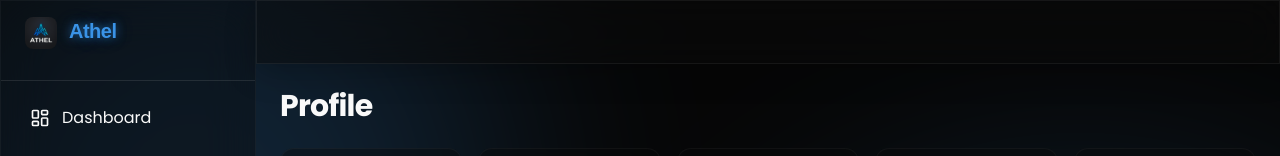
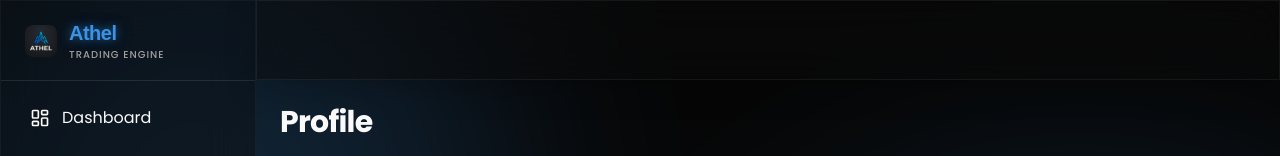
Before and after one commit to hifzh4n/Athel, a Next.js app: page /profile in a window 1280 px wide. Shown: the top 156 px of the page. Built offline with nearby package versions, Linux system fonts and the light colour scheme; no server answers; the database is empty; a web font is replaced by a local one.

Commit message:
style: align header and sidebar heights to h-20 and restore description

```diff
--- a/src/components/layout/header.tsx
+++ b/src/components/layout/header.tsx
@@ -28,11 +28,12 @@ export function Header() {
   }, [unlockAudio]);
 
   return (
-    <header className="h-16 md:h-16 flex items-center justify-between px-4 md:px-6 glass border-b sticky top-0 z-40">
+    <header className="h-20 flex items-center justify-between px-4 md:px-6 glass border-b sticky top-0 z-40 shrink-0">
       <div className="md:hidden flex items-center gap-2">
-        <img src="/logo.png" alt="Athel Logo" className="w-7 h-7 rounded object-contain" />
-        <div className="flex flex-col flex-1">
-          <h1 className="text-lg font-bold text-primary tracking-tight neon-text font-script mt-1 leading-none">Athel</h1>
+        <img src="/logo.png" alt="Athel Logo" className="w-7 h-7 rounded object-contain shrink-0" />
+        <div className="flex flex-col flex-1 min-w-0 justify-center">
+          <h1 className="text-lg font-bold text-primary tracking-tight neon-text font-script leading-none mt-1">Athel</h1>
+          <span className="text-[9px] text-muted-foreground uppercase tracking-widest font-sans font-medium mt-1 truncate">Trading Engine</span>
         </div>
       </div>
     </header>
--- a/src/components/layout/sidebar.tsx
+++ b/src/components/layout/sidebar.tsx
@@ -17,10 +17,11 @@ export function Sidebar({ className = "" }: { className?: string }) {
 
   return (
     <aside className={`flex w-64 flex-col bg-card border-r sticky top-0 h-screen ${className}`}>
-      <div className="h-auto min-h-20 py-4 flex items-start px-6 gap-3 border-b border-border">
-        <img src="/logo.png" alt="Athel Logo" className="w-8 h-8 rounded-md object-contain" />
-        <div className="flex flex-col flex-1 w-full">
-          <h1 className="text-xl font-bold text-primary neon-text tracking-tight font-script">Athel</h1>
+      <div className="h-20 flex items-center px-6 gap-3 border-b border-border shrink-0">
+        <img src="/logo.png" alt="Athel Logo" className="w-8 h-8 rounded-md object-contain shrink-0" />
+        <div className="flex flex-col flex-1 min-w-0 justify-center">
+          <h1 className="text-xl font-bold text-primary neon-text tracking-tight font-script leading-none mt-1">Athel</h1>
+          <span className="text-[10px] text-muted-foreground uppercase tracking-widest font-sans font-medium mt-1 truncate">Trading Engine</span>
         </div>
       </div>
       <nav className="flex-1 p-4 space-y-2">
```
